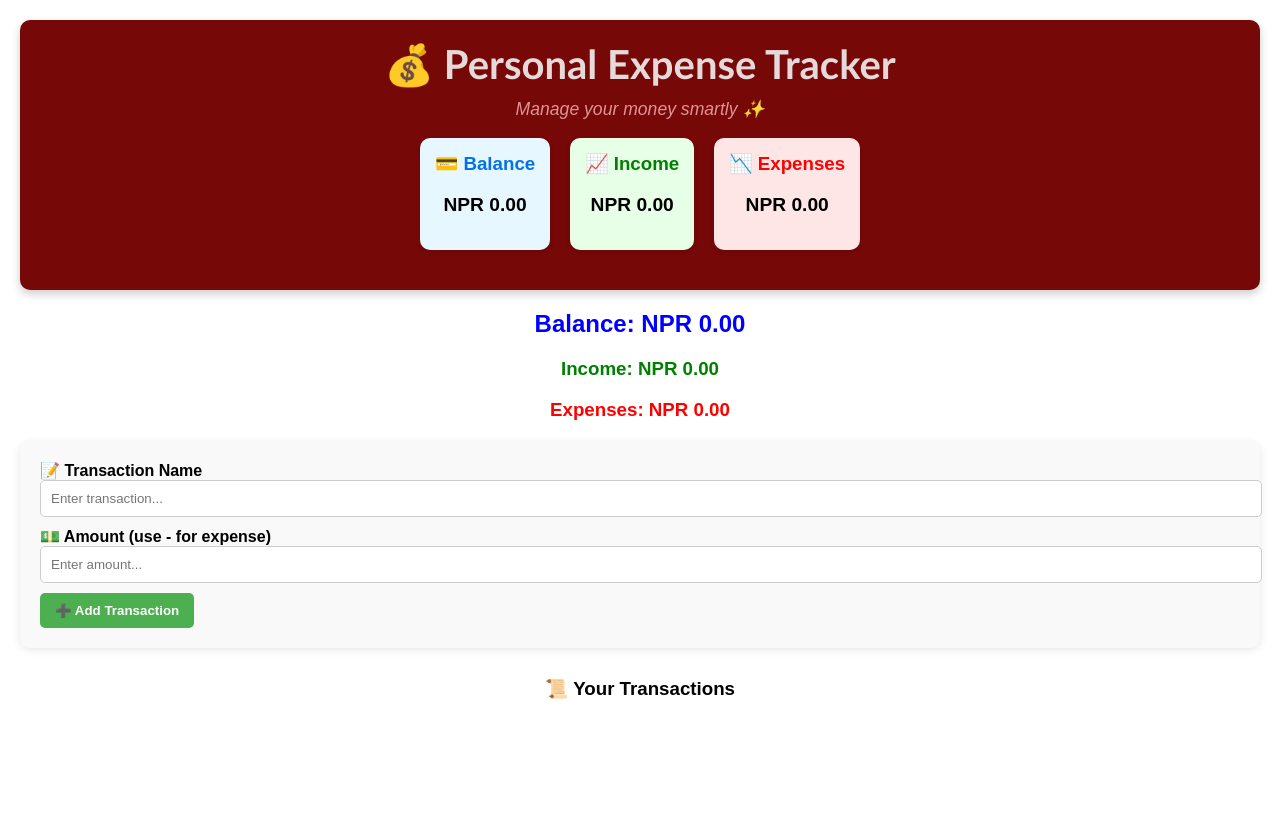
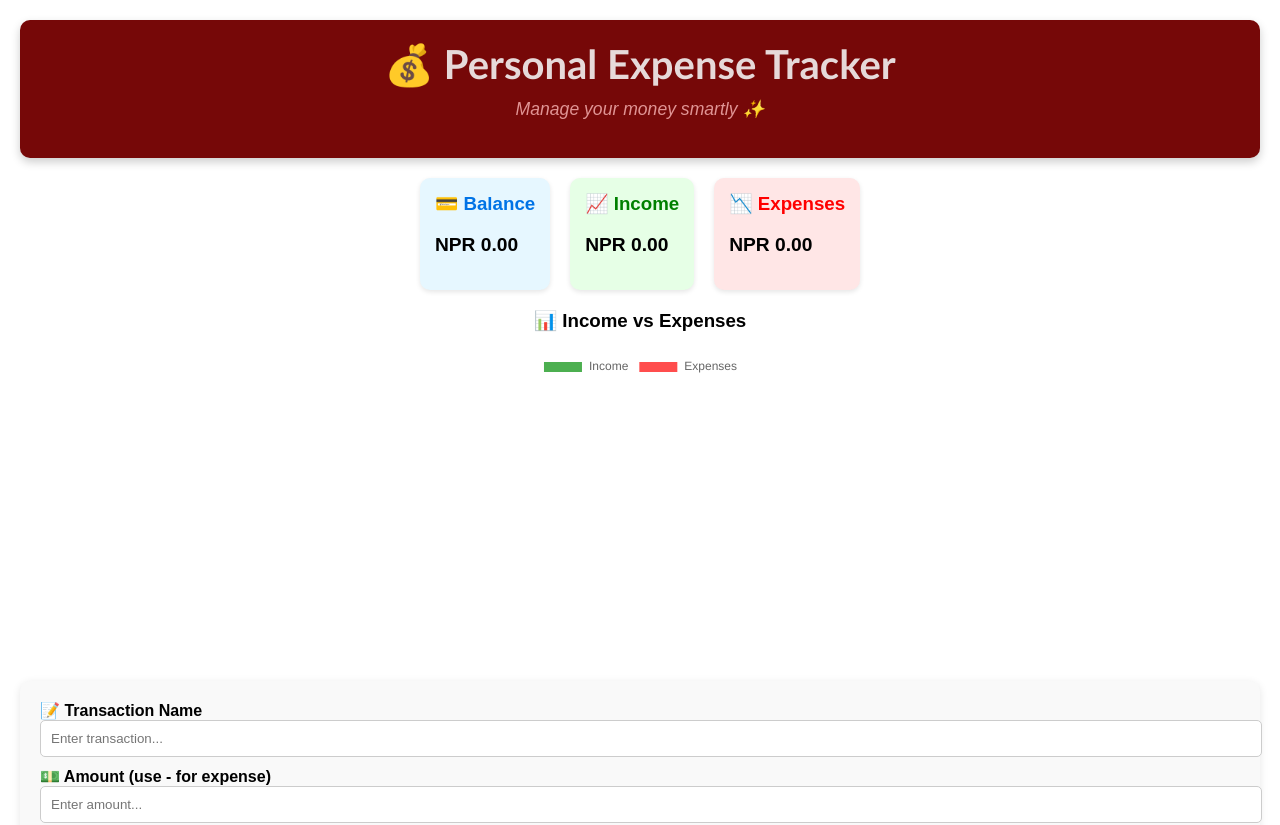
Before and after one commit to bishestaghale/personal-expense-tracker, a React (Create React App) app: page / in a window 1280 px wide. Shown: the top 825 px of the page. Before the commit the page ends 800 px from the top, so only its background shows below. Built offline with nearby package versions, Linux system fonts and the light colour scheme.

Commit message:
Commit 8: Added pie chart visualization for income vs expenses

```diff
--- a/package.json
+++ b/package.json
@@ -7,7 +7,9 @@
     "@testing-library/jest-dom": "^6.9.1",
     "@testing-library/react": "^16.3.3",
     "@testing-library/user-event": "^13.5.0",
+    "chart.js": "^4.5.1",
     "react": "^19.3.0",
+    "react-chartjs-2": "^5.3.1",
     "react-dom": "^19.3.0",
     "react-scripts": "5.0.1",
     "web-vitals": "^2.1.4"
--- a/src/App.jsx
+++ b/src/App.jsx
@@ -1,6 +1,7 @@
 import { useState } from "react";
 import TransactionForm from "./Components/TransactionForm";
 import TransactionList from "./Components/TransactionList";
+import ExpenseChart from "./Components/ExpenseChart";
 
 function App() {
   const [transactions, setTransactions] = useState([]);
@@ -12,6 +13,7 @@ function App() {
   const deleteTransaction = (id) => {
     setTransactions(transactions.filter((t) => t.id !== id));
   };
+
   // Totals calculation
   const amounts = transactions.map((t) => t.amount);
   const balance = amounts.reduce((acc, item) => acc + item, 0).toFixed(2);
@@ -23,9 +25,9 @@ const expense = (
     amounts.filter((item) => item < 0).reduce((acc, item) => acc + item, 0) * -1
   ).toFixed(2);
 
-
   return (
     <div style={{ padding: "20px", fontFamily: "Arial, sans-serif" }}>
+      {/* Header Banner */}
       <div
         style={{
           backgroundColor: "#760808",
@@ -56,31 +58,58 @@ const expense = (
         >
           Manage your money smartly ✨
         </p>
+      </div>
 
-  <div style={{ display: "flex", justifyContent: "center", gap: "20px", marginBottom: "20px" }}>
-  <div style={{ backgroundColor: "#e6f7ff", padding: "15px", borderRadius: "10px", boxShadow: "0 2px 5px rgba(0,0,0,0.1)" }}>
+      {/* Totals Section */}
+      <div
+        style={{
+          display: "flex",
+          justifyContent: "center",
+          gap: "20px",
+          marginBottom: "20px",
+        }}
+      >
+        <div
+          style={{
+            backgroundColor: "#e6f7ff",
+            padding: "15px",
+            borderRadius: "10px",
+            boxShadow: "0 2px 5px rgba(0,0,0,0.1)",
+          }}
+        >
           <h3 style={{ margin: 0, color: "#0073e6" }}>💳 Balance</h3>
           <p style={{ fontWeight: "bold", fontSize: "1.2rem" }}>NPR {balance}</p>
         </div>
 
-  <div style={{ backgroundColor: "#e6ffe6", padding: "15px", borderRadius: "10px", boxShadow: "0 2px 5px rgba(0,0,0,0.1)" }}>
+        <div
+          style={{
+            backgroundColor: "#e6ffe6",
+            padding: "15px",
+            borderRadius: "10px",
+            boxShadow: "0 2px 5px rgba(0,0,0,0.1)",
+          }}
+        >
           <h3 style={{ margin: 0, color: "green" }}>📈 Income</h3>
           <p style={{ fontWeight: "bold", fontSize: "1.2rem" }}>NPR {income}</p>
         </div>
 
-  <div style={{ backgroundColor: "#ffe6e6", padding: "15px", borderRadius: "10px", boxShadow: "0 2px 5px rgba(0,0,0,0.1)" }}>
+        <div
+          style={{
+            backgroundColor: "#ffe6e6",
+            padding: "15px",
+            borderRadius: "10px",
+            boxShadow: "0 2px 5px rgba(0,0,0,0.1)",
+          }}
+        >
           <h3 style={{ margin: 0, color: "red" }}>📉 Expenses</h3>
           <p style={{ fontWeight: "bold", fontSize: "1.2rem" }}>NPR {expense}</p>
         </div>
       </div>
 
-</div>
-      <div style={{ textAlign: "center", marginBottom: "20px" }}>
-  <h2 style={{ color: "blue" }}>Balance: NPR {balance}</h2>
-  <h3 style={{ color: "green" }}>Income: NPR {income}</h3>
-  <h3 style={{ color: "red" }}>Expenses: NPR {expense}</h3>
-</div>
+      {/* Chart Section */}
+      <ExpenseChart income={income} expense={expense} />
 
+      {/* Form + List */}
       <TransactionForm onAddTransaction={addTransaction} />
       <TransactionList transactions={transactions} onDelete={deleteTransaction} />
     </div>
--- /dev/null
+++ b/src/Components/ExpenseChart.jsx
@@ -0,0 +1,27 @@
+import { Pie } from "react-chartjs-2";
+import { Chart as ChartJS, ArcElement, Tooltip, Legend } from "chart.js";
+
+// Register chart.js components
+ChartJS.register(ArcElement, Tooltip, Legend);
+
+function ExpenseChart({ income, expense }) {
+  const data = {
+    labels: ["Income", "Expenses"],
+    datasets: [
+      {
+        data: [income, expense],
+        backgroundColor: ["#4CAF50", "#FF4D4D"],
+        hoverBackgroundColor: ["#45a049", "#e60000"],
+      },
+    ],
+  };
+
+  return (
+    <div style={{ width: "300px", margin: "0 auto", marginBottom: "30px" }}>
+      <h3 style={{ textAlign: "center" }}>📊 Income vs Expenses</h3>
+      <Pie data={data} />
+    </div>
+  );
+}
+
+export default ExpenseChart;
```
Also changed, not shown: src/Components/TransactionItem.jsx (+48 -0 lines), 2 other files (tests, documents, lock files or other folders). Lines whose indentation alone changed are shown as unchanged.
